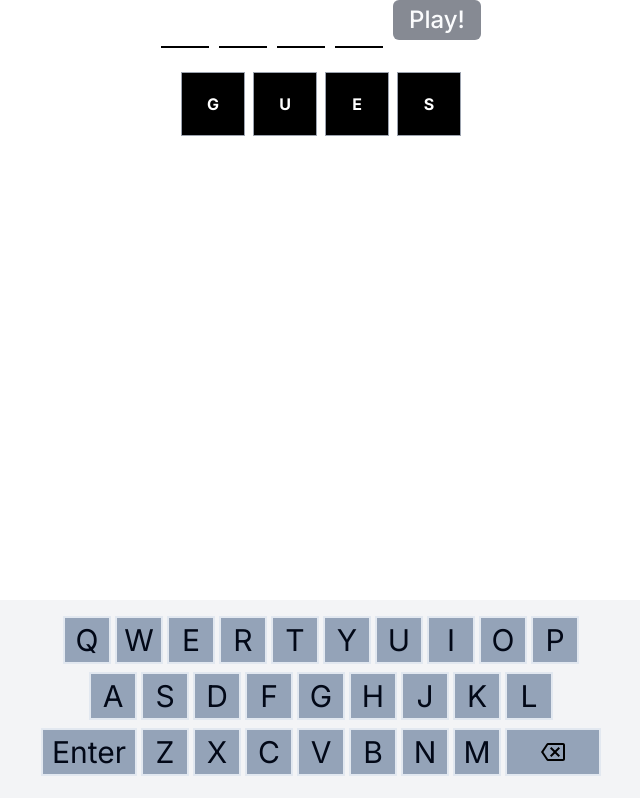
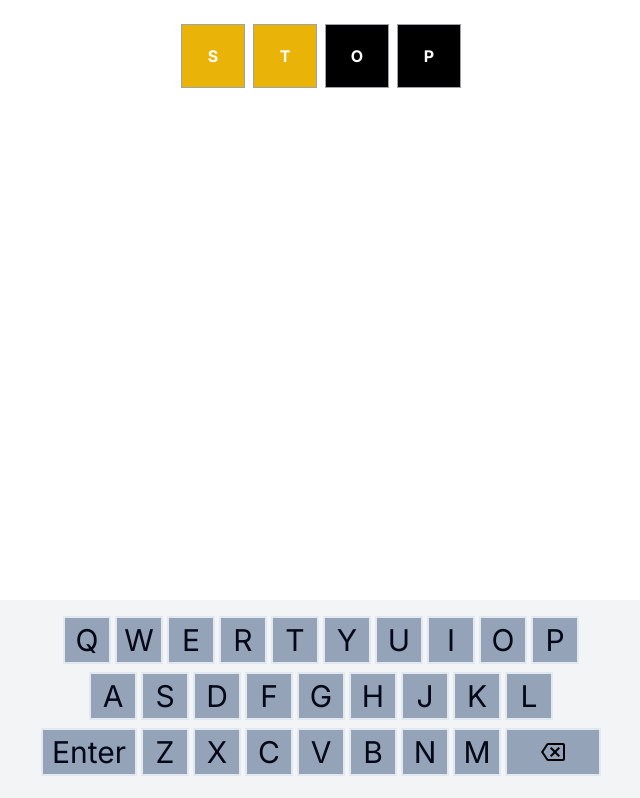
Before and after one commit to TheForeverOptimist/wordict, a Next.js app: page /dashboard in a window 1280 px wide. Shown: the top 798 px of the page, without its empty margins (319-959 px from the left). Built offline with nearby package versions, Linux system fonts and the light colour scheme.

Commit message:
wordle game logic added to test

```diff
--- a/src/app/dashboard/page.tsx
+++ b/src/app/dashboard/page.tsx
@@ -14,15 +14,10 @@ export default function Dashboard(){
 
     return(
         <div className='flex flex-col items-center justify-center'>
-            {/* <LampDemo /> */}
-            <InputDisplay />
-            {new Array(10).fill(0).map((_, i) => {
-                return <GuessGrid key={i} word={"tests"} guess={"guess"} isGuessed={false} />
-            })}
+            {new Array(10).fill(0).map((_, i) => (
+                <GuessGrid key={i} word={"test"} guess={"stop"} isGuessed={true} />
+            ))}
             <Keyboard />
-
         </div>
-
-
     )
 }
--- a/src/components/GuessGrid.tsx
+++ b/src/components/GuessGrid.tsx
@@ -1,17 +1,26 @@
+import React, { ReactNode } from "react";
 
-
-import React from 'react';
-
-export default function GuessGrid({isGuessed, word, guess}){
+export default function GuessGrid({ isGuessed, word, guess }) {
   return (
-
-
     <div>
       <div className="grid grid-cols-4x4em grid-rows-10x4em mb-1 mt-6 gap-2">
-            {new Array(4).fill(0).map((_, i) => (
-                <div key={i} className='flex items-center justify-center w-16 h-16 border border-gray-400 bg-black text-white font-bold uppercase'>{guess[i]}</div>
-            ))}
-
+        {new Array(4).fill(0).map((_, i) => {
+          const bgColor = !isGuessed
+            ? "bg-black"
+            : guess[i] === word[i]
+            ? "bg-green-500"
+            : word.includes(guess[i])
+            ? "bg-yellow-500"
+            : "bg-black";
+          return (
+            <div
+              key={i}
+        className={`flex items-center justify-center w-16 h-16 border border-gray-400  text-white font-bold uppercase ${bgColor}`}
+            >
+              {guess[i]}
+            </div>
+          );
+        })}
       </div>
     </div>
   );
```
Lines whose indentation alone changed are shown as unchanged.
